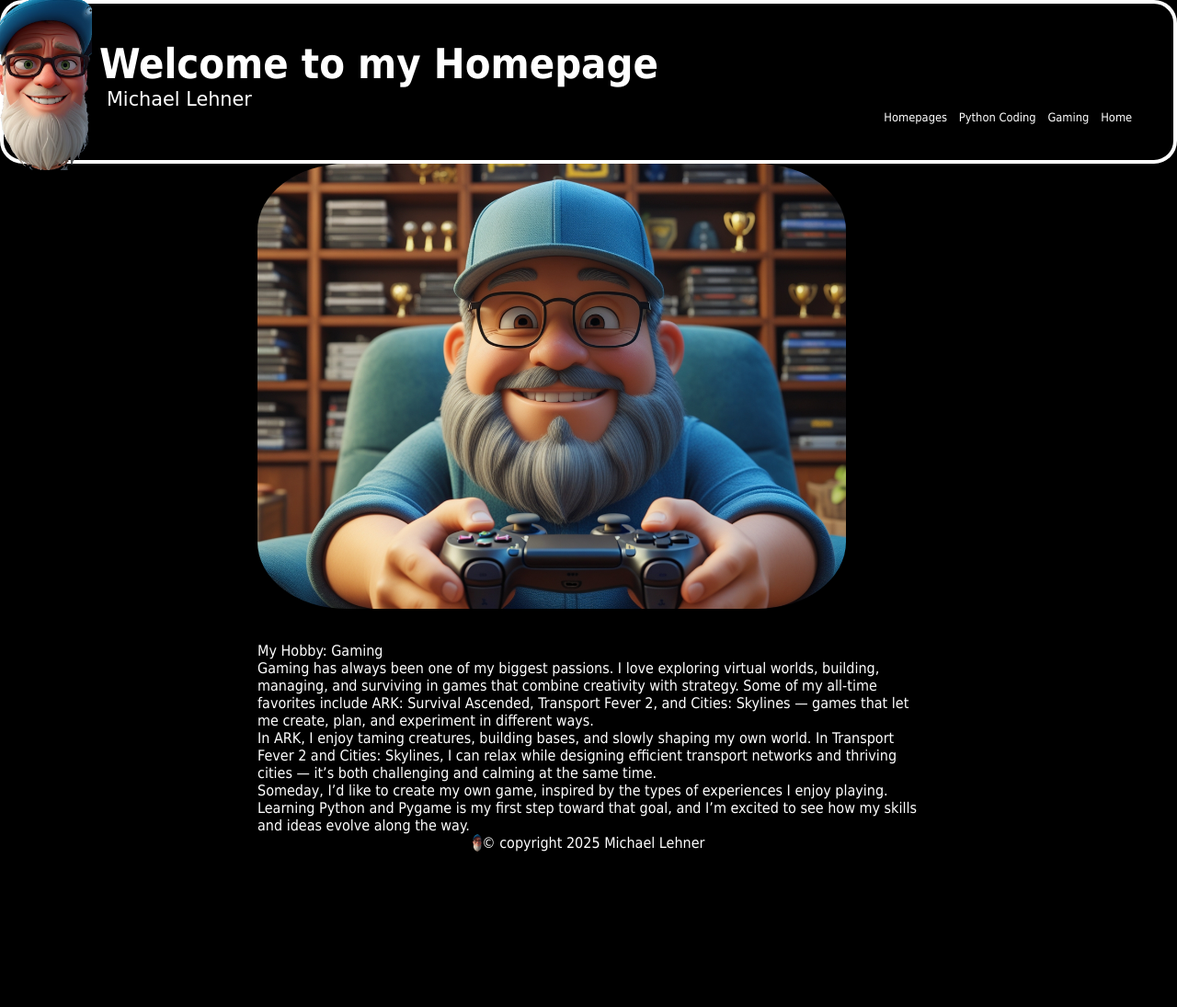
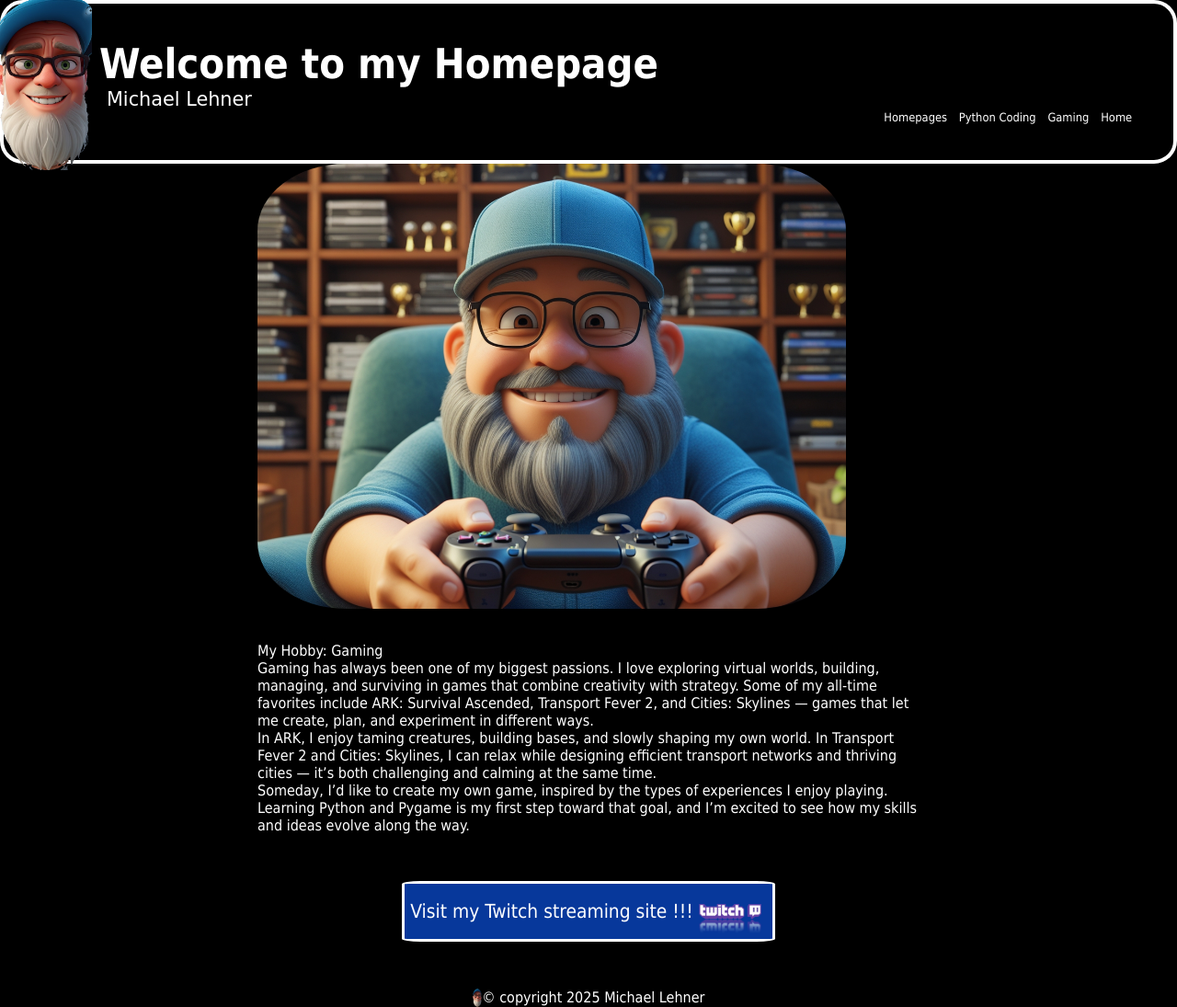
Before and after one commit to mrvldev/MyLandingPage, a plain HTML site: page pages/gaming.html in a window 1280 px wide. Shown: the whole page at 92% size. Before the commit the page ends 926 px from the top, so only its background shows below. Drawn offline with Linux system fonts and the light colour scheme.

Commit message:
added twitch link button on gaming page

```diff
--- a/pages/gaming.html
+++ b/pages/gaming.html
@@ -37,7 +37,13 @@
         </div>
     </div>
 
+    <a href="https://www.twitch.tv/ashglade">
+        <div class="twitch">
+            <div> Visit my Twitch streaming site !!!</div>
+            <a href="https://www.twitch.tv/ashglade"><img src="../img/twlogo.png" class="twlogobutton""></a>
 
+    </div>
+    </a>
 
 
 
--- a/style.css
+++ b/style.css
@@ -12,6 +12,7 @@ body {
 }
 a {
     color: white;
+    text-decoration: none;
 }
 .header {
     display: flex;
@@ -63,6 +64,11 @@ a {
     background-color: rgb(7, 134, 83);
     margin-left: 4%;
 }
+
+.twlogobutton {
+    display: flex;
+    width: 5rem;
+}
 .github {
     display: flex;
     margin: 3%;
@@ -74,6 +80,20 @@ a {
     border: .2rem solid white;
     background-color: rgb(15, 62, 109);
     border-radius: 5%;
+
+}
+.twitch {
+    display: flex;
+    margin: 4%;
+    align-self: center;
+    justify-content: center;
+    align-items: center;
+    min-height: 3rem;
+    min-width: 25rem;
+    border: .2rem solid white;
+    background-color: rgb(7, 56, 155);
+    border-radius: 5%;
+    font-size: 1.3rem;
 
 }
 .content{
@@ -95,15 +115,17 @@ a {
     flex-wrap: wrap;
     align-items: center;
     width: 200px;
-    margin-right: 1rem;
+    margin: 1rem;
+    border-radius: 8%;
+    border: .1rem solid white
 }
 .cardimg{
-    border-radius: 10%;
+    border-radius: 11%;
     width: 200px;
 }
 .cardtxt {
     display: flex;
-    margin-top: 5%;
+    margin:5%;
 }
 .footer {
     display: flex;
```
Also changed, not shown: img/twlogo.png (added).
